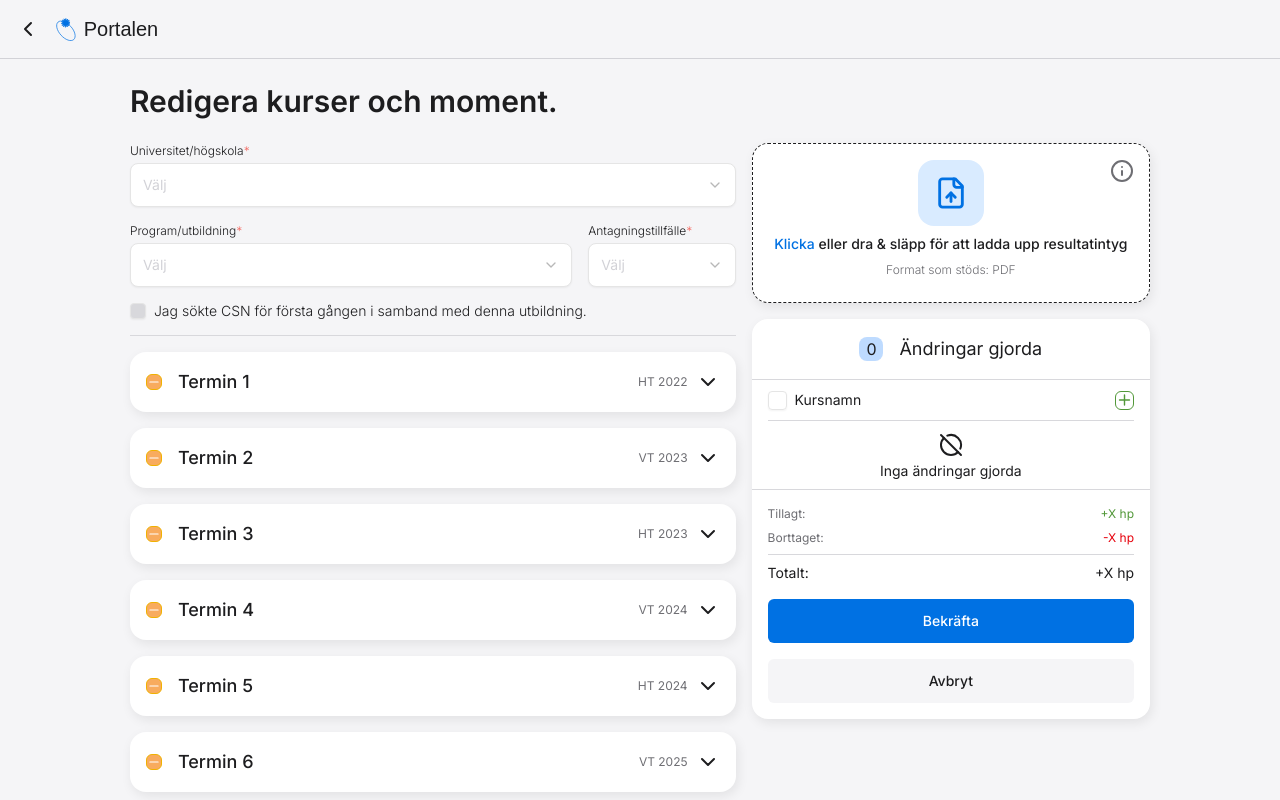
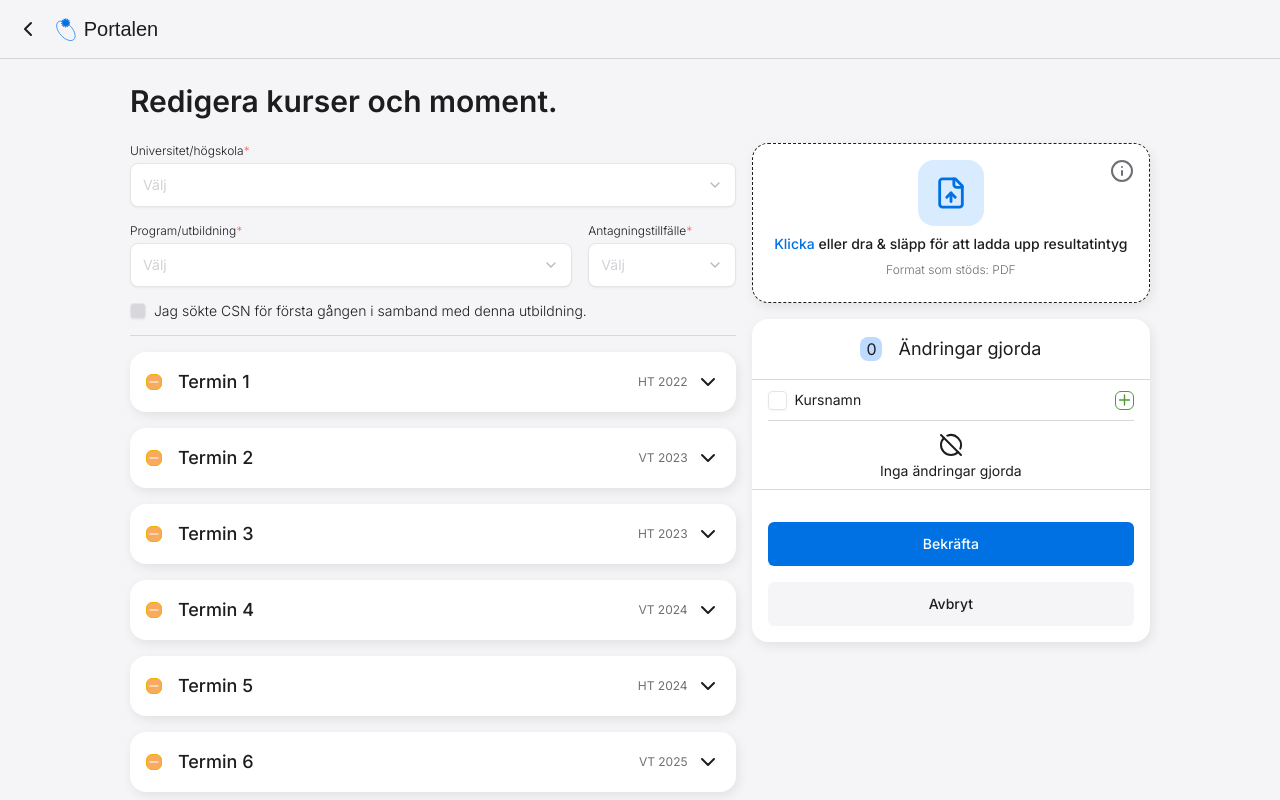
Before and after one commit to Djurson/studydash, a Next.js app: page /results in a window 1280 px wide. Shown: the top 800 px of the page. Built offline with nearby package versions, Linux system fonts and the light colour scheme; a web font is replaced by a local one.

Commit message:
Change history
Fungerar halvt nu typ (ish) fortfarande lite små problem

```diff
--- a/components/edit/EditSemesters.tsx
+++ b/components/edit/EditSemesters.tsx
@@ -13,7 +13,6 @@ interface Semester {
 function SemesterAccordion({ semester }: { semester: Semester }) {
   const [isOpen, setIsOpen] = useState(false);
   const { getCourse } = useStudyResultsListener();
-  const [statusMap, setStatusMap] = useState<Map<string, Status>>(new Map());
 
   // Beräkna status direkt utan att använda en separat state
   const status = CheckStatus(semester, getCourse);
--- a/components/edit/changehistory.tsx
+++ b/components/edit/changehistory.tsx
@@ -3,17 +3,19 @@
 import { Checkbox } from "../ui/checkbox";
 import { Separator } from "../ui/separator";
 import { CircleOff } from "lucide-react";
-import { useStudyResults } from "@/hooks/editcontext";
+import { useStudyResultsListener } from "@/hooks/editcontext";
 import { Course } from "@/utils/types";
 import { StatusSquare } from "./statussquare";
 
 export function ChangeHistory() {
-  const { studyResults } = useStudyResults();
+  const { studyResults } = useStudyResultsListener();
 
+  let plusHp = 0;
+  let minusHp = 0;
   return (
     <main className="flex flex-col bg-accent rounded-2xl shadow-[2px_4px_12px_0px_rgba(0,_0,_0,_0.08)] w-full max-h-[66.1vh]">
       <header className="p-4 flex gap-4 items-center justify-center">
-        <div className="text-center bg-blue-200 dark:bg-highlight w-6 aspect-square rounded-md">
+        <div className="text-center bg-blue-200 dark:bg-highlight px-1.5 rounded-md ">
           <p>{studyResults.current.size}</p>
         </div>
         <p className="text-lg">Ändringar gjorda</p>
@@ -27,6 +29,7 @@ export function ChangeHistory() {
             tagit bort värden i en kurs som har ifylda värden -> status="removed"
             om det går att göra på det här sättet.
         */}
+        {/* //  */}
         <div className="py-2.5 flex justify-between items-center">
           <div className="flex gap-2 items-center">
             <Checkbox className="h-[1.188rem] w-[1.188rem]"></Checkbox>
@@ -35,29 +38,54 @@ export function ChangeHistory() {
           <StatusSquare status="added" defaultStatus="none" />
         </div>
         <Separator />
-        {/*Om ändringar inte gjorts*/}
         <div className="flex flex-col justify-center items-center py-2">
+          {studyResults.current.size === 0
+            ? (
+              <>
                 <CircleOff className="h-8 aspect-square" />
                 <p className="text-sm">Inga ändringar gjorda</p>
+              </>
+            )
+            : (
+              [...studyResults.current.entries()].map(([key, course]) => {
+                plusHp += course.hp
+                return (
+                  <div key={key} className="flex gap-4 justify-start">
+                    <StatusSquare status="added" />
+                    <p className="text-sm font-bold">
+                      {course.code} - {course.name}
+                    </p>
+                    <div className="flex flex-col">
+                      {[...course.examinations.entries()].map(([keyexam, examination]) => (
+                        <p key={keyexam}>{examination.code} - {examination.name}</p>
+                      ))}
+                    </div>
+                  </div>
+                )
+              })
+            )}
         </div>
       </section>
       <Separator />
       <footer className="flex flex-col p-4 gap-4">
         <div className="flex flex-col gap-2">
           {/*Denna div ska dyka upp om ändringar gjorts*/}
+          {studyResults.current.size === 0
+            ? <></>
+            : <>
               <div className="flex justify-between text-xs ">
                 <p className="text-gray-600">Tillagt:</p>
-            <p className="text-green-900">+X hp {/*inserta värde här*/}</p>
+                <p className="text-green-900">+{plusHp} hp</p>
               </div>
               <div className="flex justify-between text-xs">
                 <p className="text-gray-600">Borttaget:</p>
-            <p className="text-red-600">-X hp {/*inserta värde här*/}</p>
+                <p className="text-red-600">-{minusHp} hp</p>
               </div>
               <Separator />
               <div className="flex justify-between text-sm ">
                 <p>Totalt:</p>
-            <p>+X hp {/*inserta värde här*/}</p>
-          </div>
+                <p>+{plusHp - minusHp} hp</p>
+              </div></>}
         </div>
         <button type="button" disabled className="w-full px-4 py-3 bg-blue-900 text-white rounded-sm font-medium text-sm cursor-pointer disabled:cursor-not-allowed">
           Bekräfta
```
Lines whose indentation alone changed are shown as unchanged.
